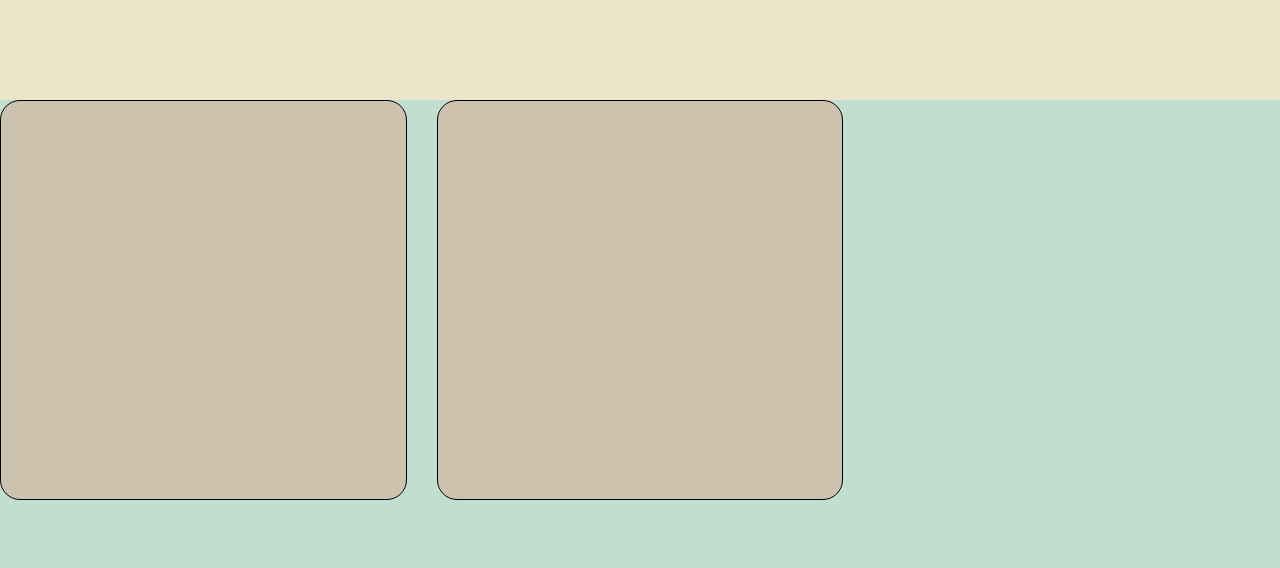
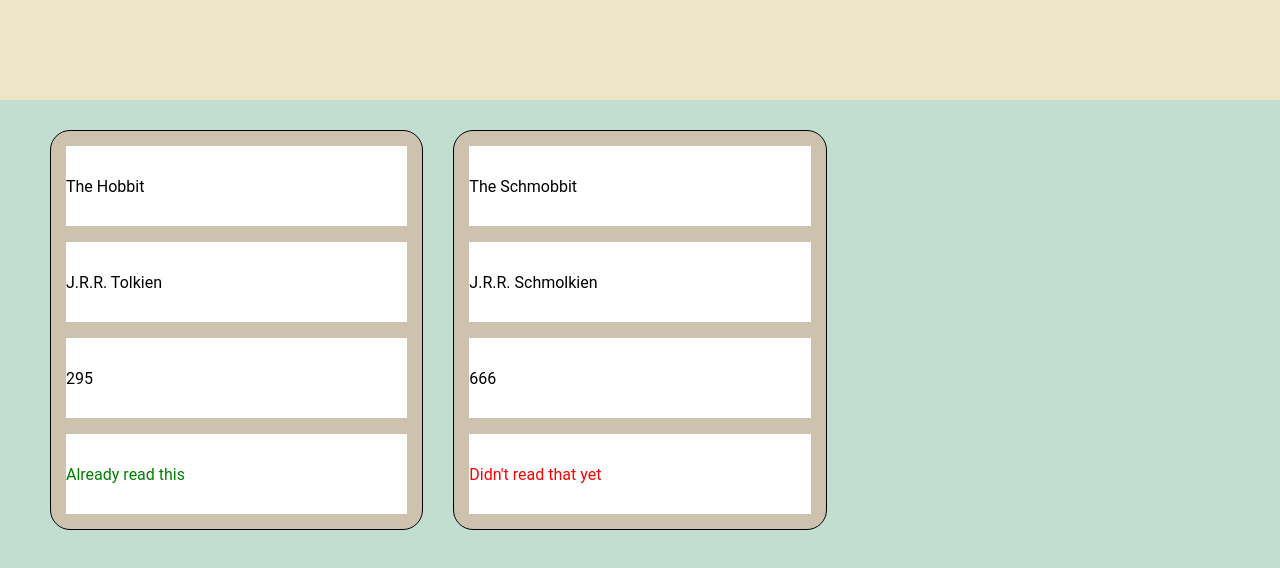
Before and after one commit to ArtemMakhaydinov/library, a plain HTML site: page index.html in a window 1280 px wide. Drawn offline with Linux system fonts and the light colour scheme.

Commit message:
Complete book cards builder

```diff
--- a/index.js
+++ b/index.js
@@ -6,10 +6,10 @@
         read: true,
     },
     {
-        title: 'The Hobbit',
-        author: 'J.R.R. Tolkien',
-        pages: 295,
-        read: true,
+        title: 'The Schmobbit',
+        author: 'J.R.R. Schmolkien',
+        pages: 666,
+        read: false,
     }
 ];
 
@@ -23,39 +23,57 @@
 }
 
 function addBookToLibrary(title, author, pages, read) {
+
     let newBook = new Book(title, author, pages, read);
     myLibrary.push(newBook);
 }
 
 // DISPLAY
 
-function loopThroughArray(){
+function loopThroughArray() {
+
     myLibrary.map((elem, index) => {
         buildBookCard(elem, index)
     })
 }
 
 function buildBookCard(obj, index) {
+
     index++;
 
     let card = document.createElement('div');
     let main = document.querySelector('main');
     main.appendChild(card);
-    card.classList.add('book-card', 'book-card-' + index)
+    card.classList.add('book-card', index)
 
     let titleDiv = document.createElement('div');
-    titleDiv.classList.add('title-container', 'title-container-' + index);
+    titleDiv.classList.add('title-container', index);
     card.appendChild(titleDiv);
+    titleDiv.textContent = obj.title;
 
     let authorDiv = document.createElement('div');
-    authorDiv.classList.add('author-container', 'author-container-' + index);
+    authorDiv.classList.add('author-container', index);
     card.appendChild(authorDiv);
+    authorDiv.textContent = obj.author;
 
     let pagesDiv = document.createElement('div');
-    pagesDiv.classList.add('pages-container', 'pages-container-' + index);
+    pagesDiv.classList.add('pages-container', index);
     card.appendChild(pagesDiv);
+    pagesDiv.textContent = obj.pages;
 
     let readDiv = document.createElement('div');
-    readDiv.classList.add('read-container', 'read-container-' + index);
+    readDiv.classList.add('read-container', index);
     card.appendChild(readDiv);
+    printReadStatus(obj.read, readDiv);
 }
+
+function printReadStatus(status, readDiv) {
+
+    if (status) {
+        readDiv.textContent = 'Already read this';
+        readDiv.style.color = 'green';
+    } else {
+        readDiv.textContent = 'Didn\'t read that yet';
+        readDiv.style.color = 'red';
+    }
+}
--- a/styles.css
+++ b/styles.css
@@ -23,6 +23,7 @@
   display: grid;
   grid-template-columns: repeat(auto-fill, minmax(300px, 1fr));
   gap: 30px;
+  padding: 30px 50px;
 }
 
 .book-card {
@@ -31,4 +32,19 @@
   height: 400px;
   border-radius: 20px;
   padding: 15px;
+  display: flex;
+  flex-direction: column;
+  justify-content: space-between;
 }
+
+.title-container,
+.author-container,
+.pages-container,
+.read-container {
+    width: 100%;
+    height: 80px;
+    background-color: #fff;
+    display: flex;
+    align-items: center;
+    justify-content: flex-start;
+}
```
Lines whose indentation alone changed are shown as unchanged.
